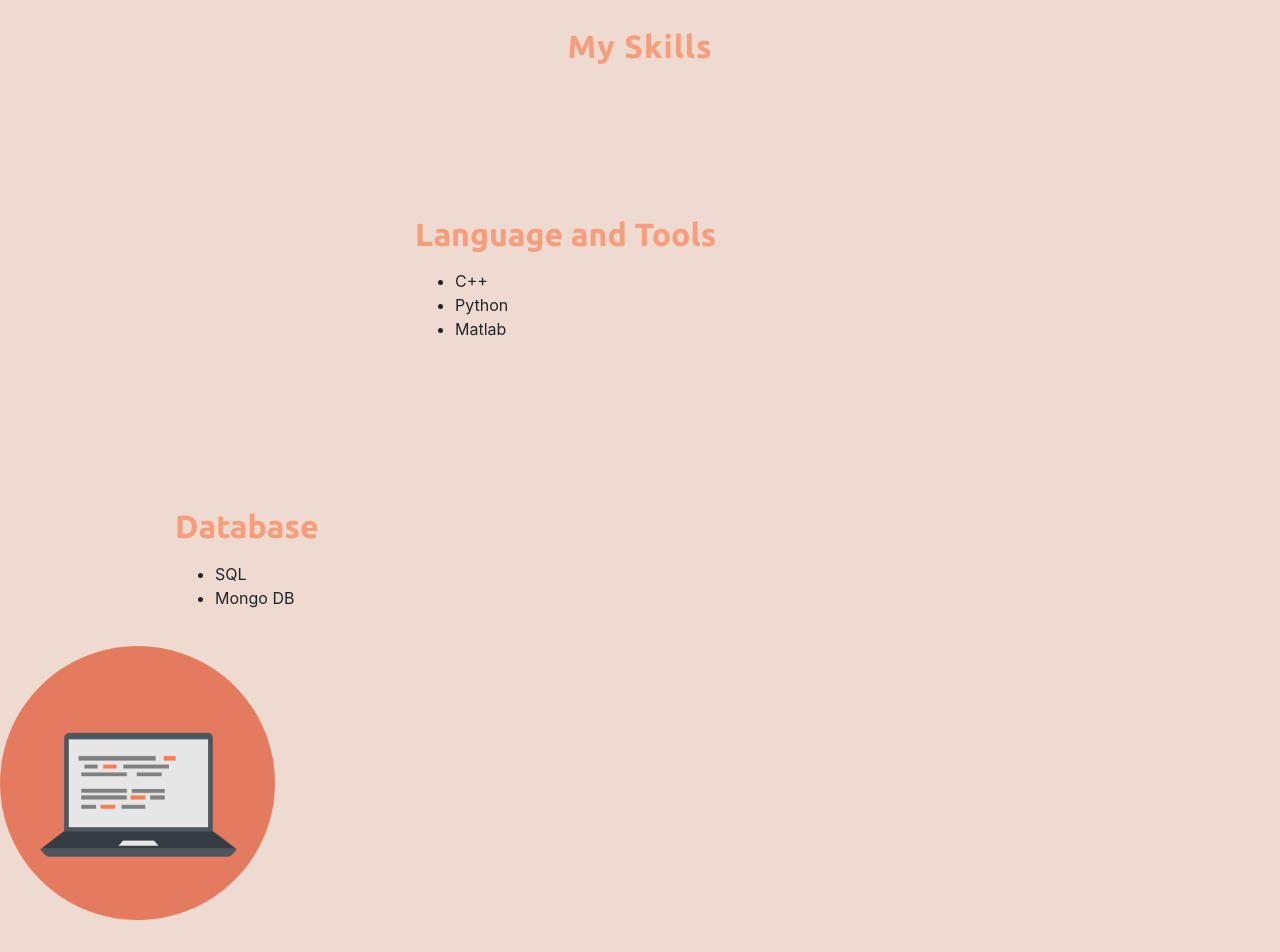
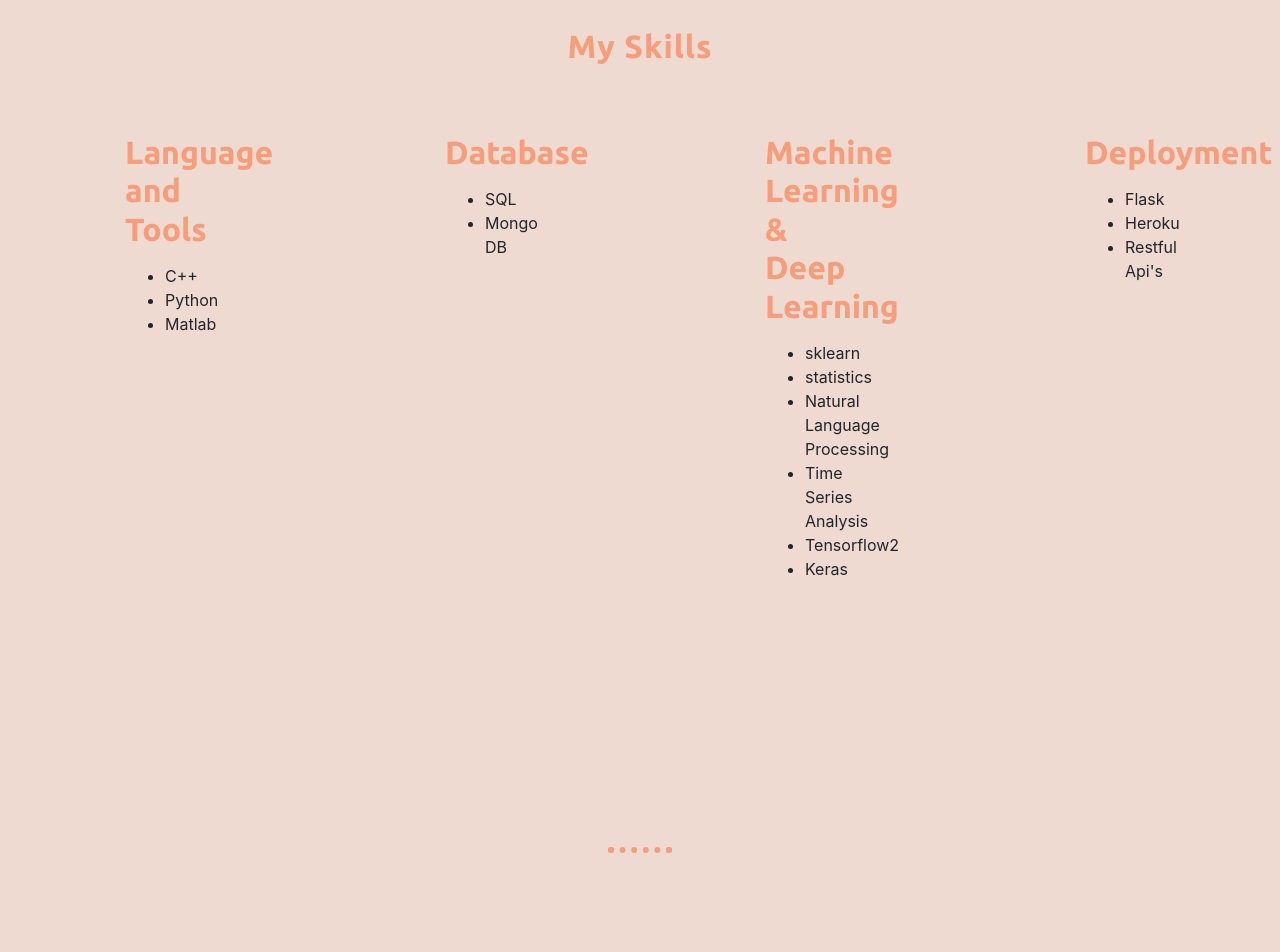
Before and after one commit to stenzr/stenzr.github.io, a plain HTML site: page index.html in a window 1280 px wide. Shown: the part 2400-3352 px from the top of the page. Drawn offline with nearby package versions, Linux system fonts and the light colour scheme.

Commit message:
changes to arrangement

```diff
--- a/css/styles.css
+++ b/css/styles.css
@@ -125,7 +125,15 @@ hr {
 
 }
 
-
+.row-skills-flex {
+  width: 100%;
+  display: flex;
+  flex-direction: row;
+  justify-content: space-around;
+}
+.block-skills-flex {
+  width: 100px;
+}
 .a-ref{
   color: #5E5E5E;
 
@@ -184,6 +192,10 @@ hr {
   font-size: 2rem;
   font-weight: 900;
   color: #f69e7b;
+}
+
+.skill-paragraph{
+
 }
 
 #contact-section{
--- a/index.html
+++ b/index.html
@@ -107,12 +107,11 @@
 
 
   <section id="skills">
-    <h2 class="about-intro">My Skills</h2>
+    <h2 class="about-intro">My Skills</h2><br><br>
 
-    <div class="row skill-row">
-      <div class="col-lg-3 col-md-3 col-sm-3 col-3 image-container">
-        <img class="tt-image" src="images/giphy.gif" alt="">
-      </div>
+    <div class ="row-skills-flex">
+    <div class="block-skills-flex">
+
       <div class="col-lg-9 col-md-9 col-sm-9  col-9 skill-description">
         <h3 class="skill-name">Language and Tools</h3>
       <p class="skill-paragraph">
@@ -127,7 +126,7 @@
       </div>
     </div>
 
-    <div class="row skill-row">
+    <div class="block-skills-flex">
 
       <div class="col-lg-9 col-md-9 col-sm-9 col-9 skill-description">
         <h3 class="skill-name">Database</h3>
@@ -140,15 +139,13 @@
             </div>
             </p>
       </div>
-    </div>
-    <div class="col-lg-3 col-md-3 col-sm-3 col-3 image-container">
-      <img class="computer-image" src="images/computer.png" alt="">
+
     </div>
 
-    <div class="row skill-row">
-      <div class="col-lg-3 col-md-3 col-sm-3 col-3 image-container">
-        <img class="computer-image" src="images/computer.png" alt="">
-      </div>
+
+
+    <div class="block-skills-flex">
+
       <div class="col-lg-9 col-md-9 col-sm-9 col-9 skill-description">
         <h3 class="skill-name">Machine Learning & Deep Learning</h3>
           <p class="skill-paragraph">
@@ -166,7 +163,7 @@
       </div>
     </div>
 
-    <div class="row skill-row">
+    <div class="block-skills-flex">
 
       <div class="col-lg-9 col-md-9 col-sm-9 col-9 skill-description">
         <h3 class="skill-name">Deployment</h3>
@@ -180,10 +177,10 @@
             </div>
             </p>
       </div>
+
     </div>
-    <div class="col-lg-3 col-md-3 col-sm-3 col-3 image-container">
-      <img class="computer-image" src="images/computer.png" alt="">
     </div>
+
 
 
   </section>
```
